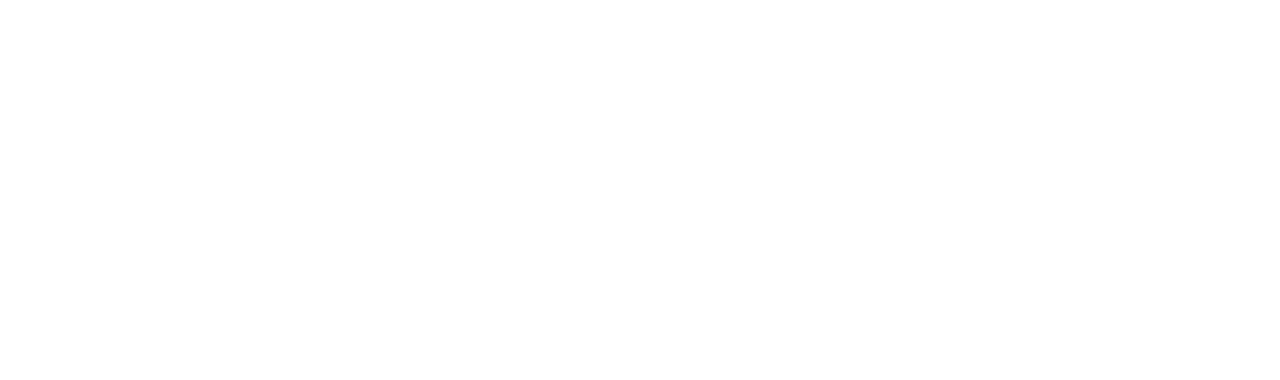
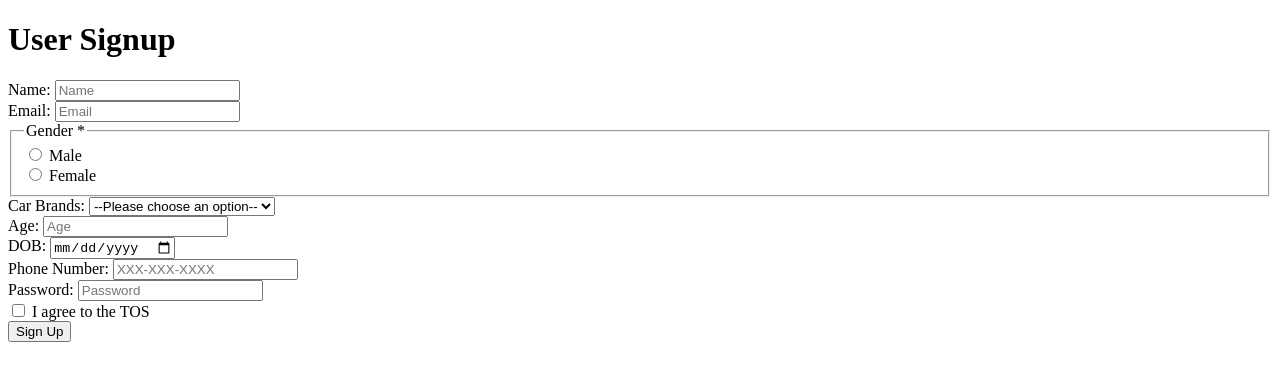
Before and after one commit to acciojob/signup-form-car-sanskrutimagar, a website: page main.html in a window 1280 px wide. Drawn offline with Linux system fonts and the light colour scheme.

Commit message:
created a submission

```diff
--- a/main.html
+++ b/main.html
@@ -1,16 +1,72 @@
 <!DOCTYPE html>
+<html>
+<head>
+    <title>Signup Form</title>
+</head>
+<body>
+    <form method="post" action="/submit-signup">
+        <h1>User Signup</h1>
 
-<html>
+        <div>
+            <label for="name">Name:</label>
+            <input type="text" id="name" name="name" required placeholder="Name">
+        </div>
 
-<head>
-	<link rel="stylesheet" href="styles.css">
-</head>
+        <div>
+            <label for="email">Email:</label>
+            <input type="email" id="email" name="email" required placeholder="Email">
+        </div>
 
-<body>
-	<!-- the entire body must be written by student -->
-    <script type="text/javascript" src="./script.js">
-</script>
+        <fieldset>
+            <legend>Gender *</legend> <div>
+                <input type="radio" id="gender_m" name="gender" value="male" required>
+                <label for="gender_m">Male</label>
+            </div>
+            <div>
+                <input type="radio" id="gender_f" name="gender" value="female">
+                <label for="gender_f">Female</label>
+            </div>
+        </fieldset>
 
+        <div>
+            <label for="cars">Car Brands:</label>
+            <select id="cars" name="cars" required>
+                <option value="" disabled selected>--Please choose an option--</option>
+                <option value="toyota">Toyota</option>
+                <option value="ford">Ford</option>
+                <option value="honda">Honda</option>
+            </select>
+        </div>
+
+        <div>
+            <label for="age">Age:</label>
+            <input type="number" id="age" name="age" required placeholder="Age">
+        </div>
+
+        <div>
+            <label for="dob">DOB:</label>
+            <input type="date" id="dob" name="dob" required>
+        </div>
+
+        <div>
+            <label for="tel">Phone Number:</label>
+            <input type="tel" id="tel" name="tel" placeholder="XXX-XXX-XXXX">
+        </div>
+
+        <div>
+            <label for="password">Password:</label>
+            <input type="password" id="password" name="password" required placeholder="Password">
+        </div>
+
+        <div>
+            <input type="checkbox" id="tos" name="tos" required>
+            <label for="tos">I agree to the TOS</label>
+        </div>
+
+        <div>
+            <button type="submit">Sign Up</button>
+        </div>
+
+    </form>
 </body>
-
 </html>
```
